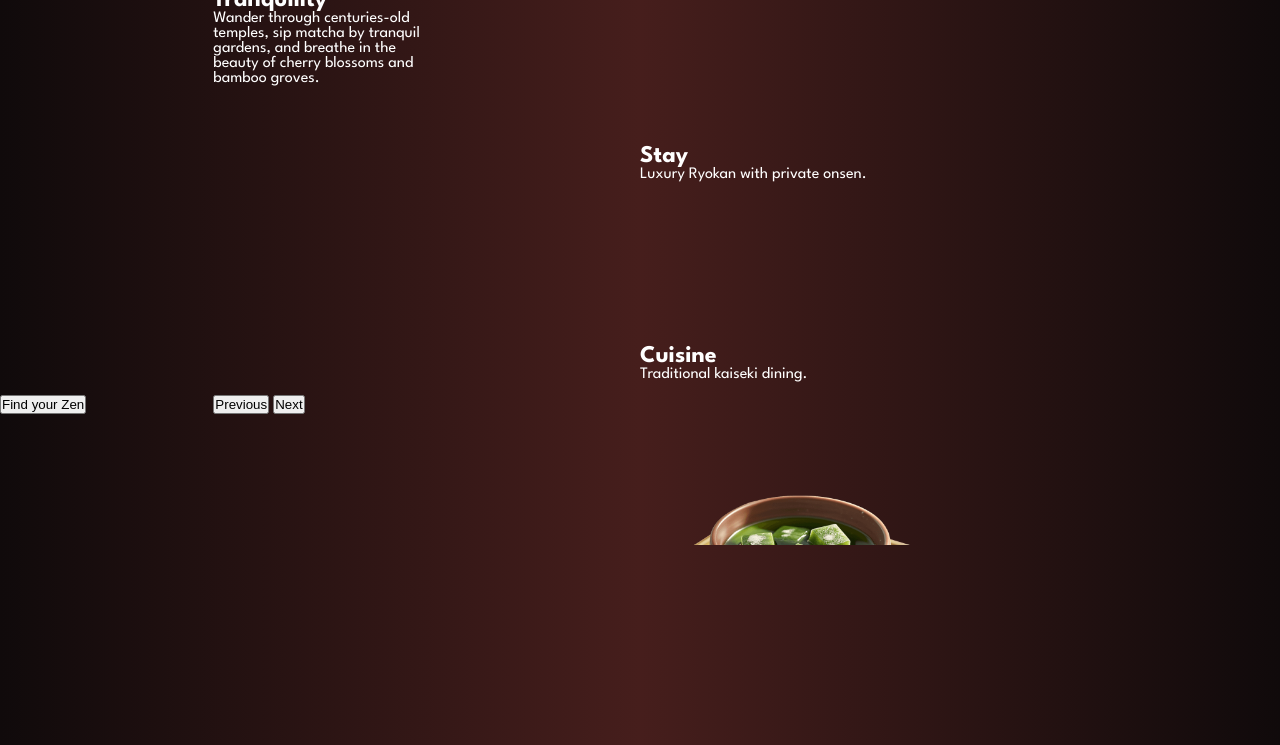
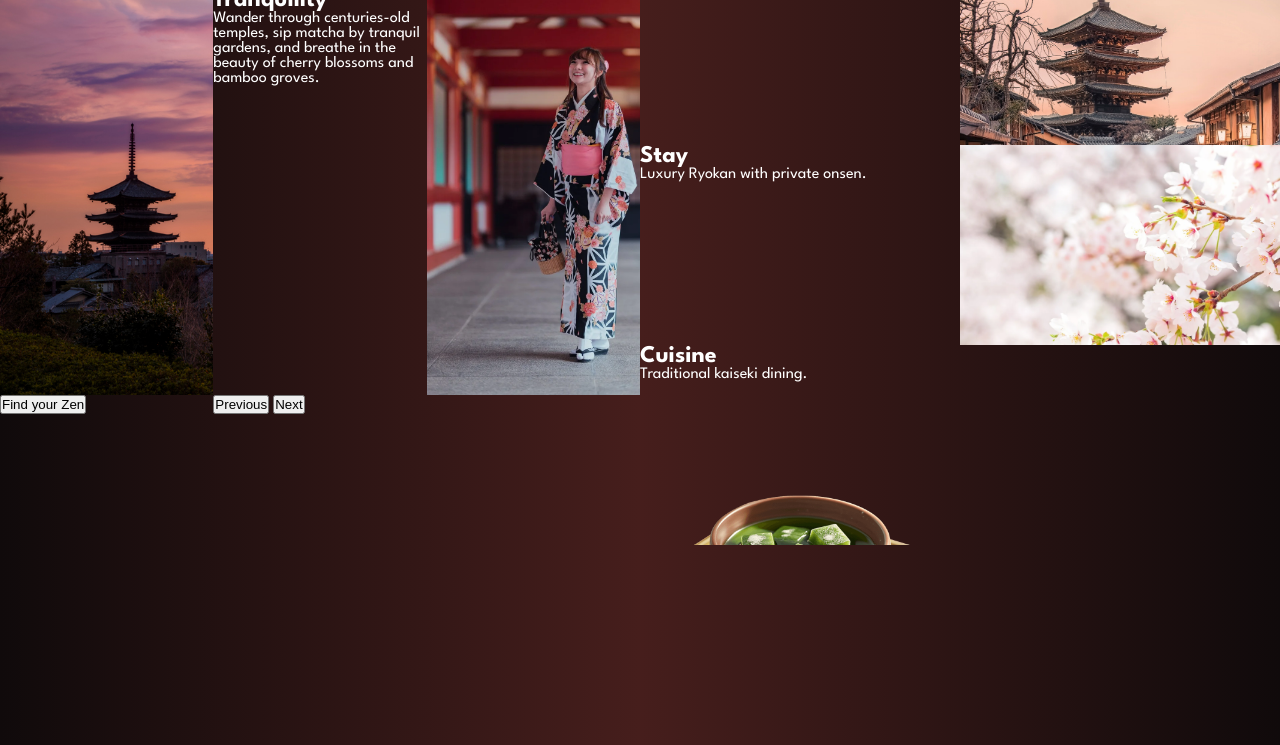
Before and after one commit to rodrigo66713/dashboard-tweb, a plain HTML site: page index.html in a window 1280 px wide. Shown: the part 55-800 px from the top of the page. Drawn offline with Linux system fonts and the light colour scheme.

Commit message:
imagens do site

```diff
--- a/style.css
+++ b/style.css
@@ -52,7 +52,7 @@ body {
 }
 
 #item-3 {
-    background-image: url("./img/kyoto-woman.jpg");
+    background-image: url("./img/kyoto-woman.webp");
     background-repeat: no-repeat;
     background-size: cover;
 }
@@ -64,7 +64,7 @@ body {
 }
 
 #item-9 {
-    background-image: url("./img/cherry-blossom.jpg");
+    background-image: url("./img/cherry-blossom.webp");
     background-repeat: no-repeat;
     background-size: cover;
 }
```
Also changed, not shown: img/cherry-blossom.webp (added), img/kyoto-landscape.jpg (added), img/kyoto-street.jpg (added), img/kyoto-woman.webp (added).
